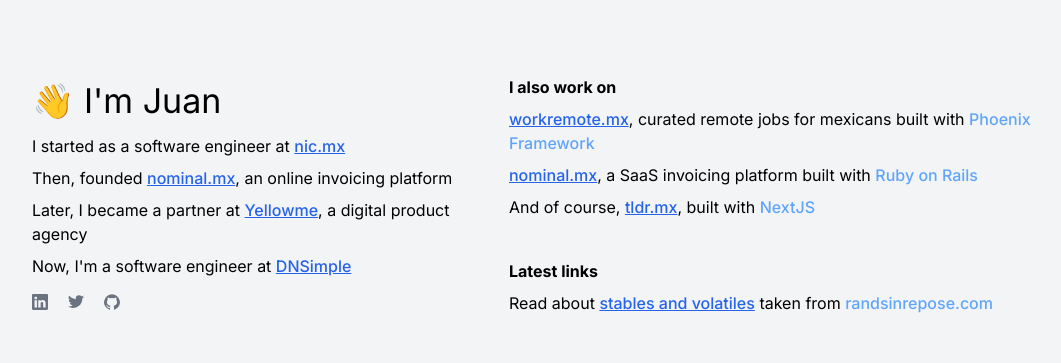
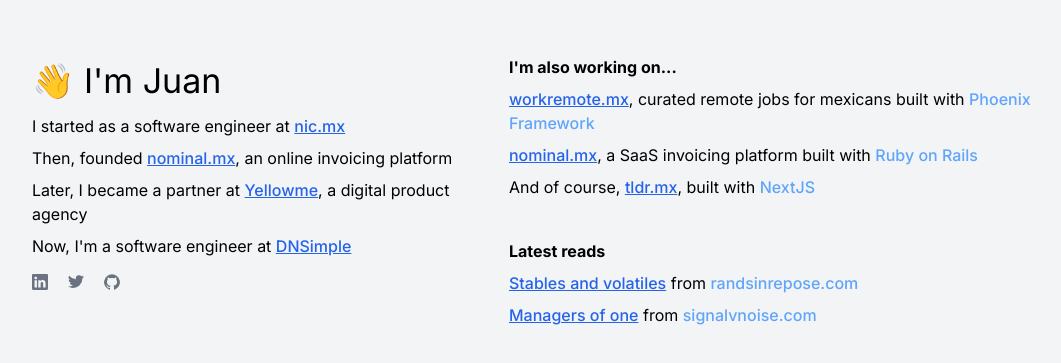
Before and after one commit to juankuquintana/tldr.mx, a Next.js app: page / in a window 1280 px wide. Shown: the part 205-568 px from the top of the page, without its empty margins (64-1125 px from the left). Built offline with nearby package versions, Linux system fonts and the light colour scheme.

Commit message:
Update latest reads

```diff
--- a/app/page.tsx
+++ b/app/page.tsx
@@ -40,7 +40,7 @@
         </div>
         <div className="mt-10 md:mt-0">
           <div className="mb-10 md:mb-15">
-            <h3 className="font-bold mb-2">I also work on</h3>
+            <h3 className="font-bold mb-2">I'm also working on...</h3>
             <p className="mb-2">
               <a className="font-medium text-blue-600 underline hover:no-underline" href="https://workremote.mx" target="_blank">workremote.mx</a>, curated remote jobs for mexicans built with <a className="font-medium text-blue-400 hover:no-underline" href="https://www.phoenixframework.org/" target="_blank">Phoenix Framework</a>
             </p>
@@ -52,8 +52,15 @@
             </p>
           </div>
           <div>
-            <h3 className="font-bold mb-2">Latest links</h3>
-            Read about <a className="font-medium text-blue-600 underline hover:no-underline" href="https://randsinrepose.com/archives/stables-and-volatiles/" target="_blank">stables and volatiles</a> taken from <a className="font-medium text-blue-400 hover:no-underline" href="https://randsinrepose.com/" target="_blank">randsinrepose.com</a>
+            <h3 className="font-bold mb-2">Latest reads</h3>
+            <ul>
+              <p className="mb-2">
+                <a className="font-medium text-blue-600 underline hover:no-underline" href="https://randsinrepose.com/archives/stables-and-volatiles/" target="_blank">Stables and volatiles</a> from <a className="font-medium text-blue-400 hover:no-underline" href="https://randsinrepose.com/" target="_blank">randsinrepose.com</a>
+              </p>
+              <p className="mb-2">
+                <a className="font-medium text-blue-600 underline hover:no-underline" href="https://signalvnoise.com/posts/1430-hire-managers-of-one" target="_blank">Managers of one</a> from <a className="font-medium text-blue-400 hover:no-underline" href="https://signalvnoise.com/" target="_blank">signalvnoise.com</a>
+              </p>
+            </ul>
           </div>
         </div>
       </div>
```
